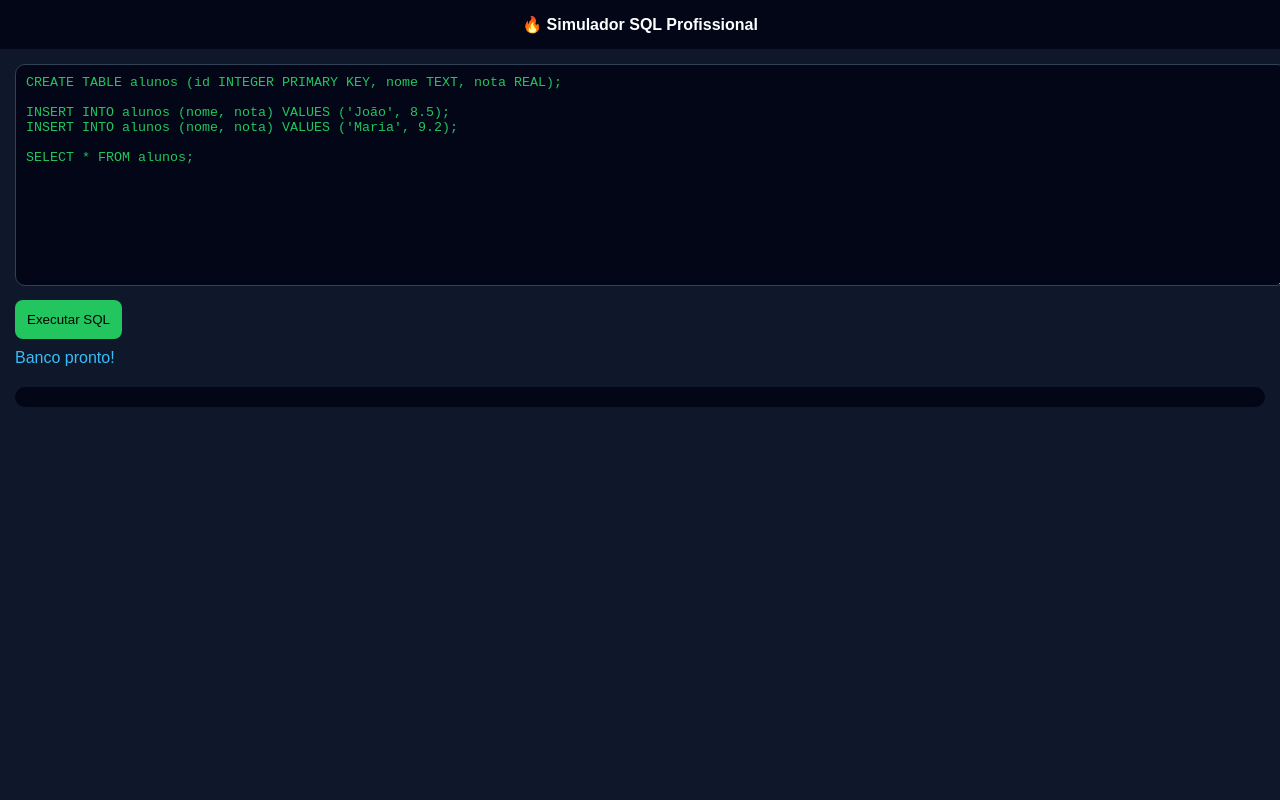
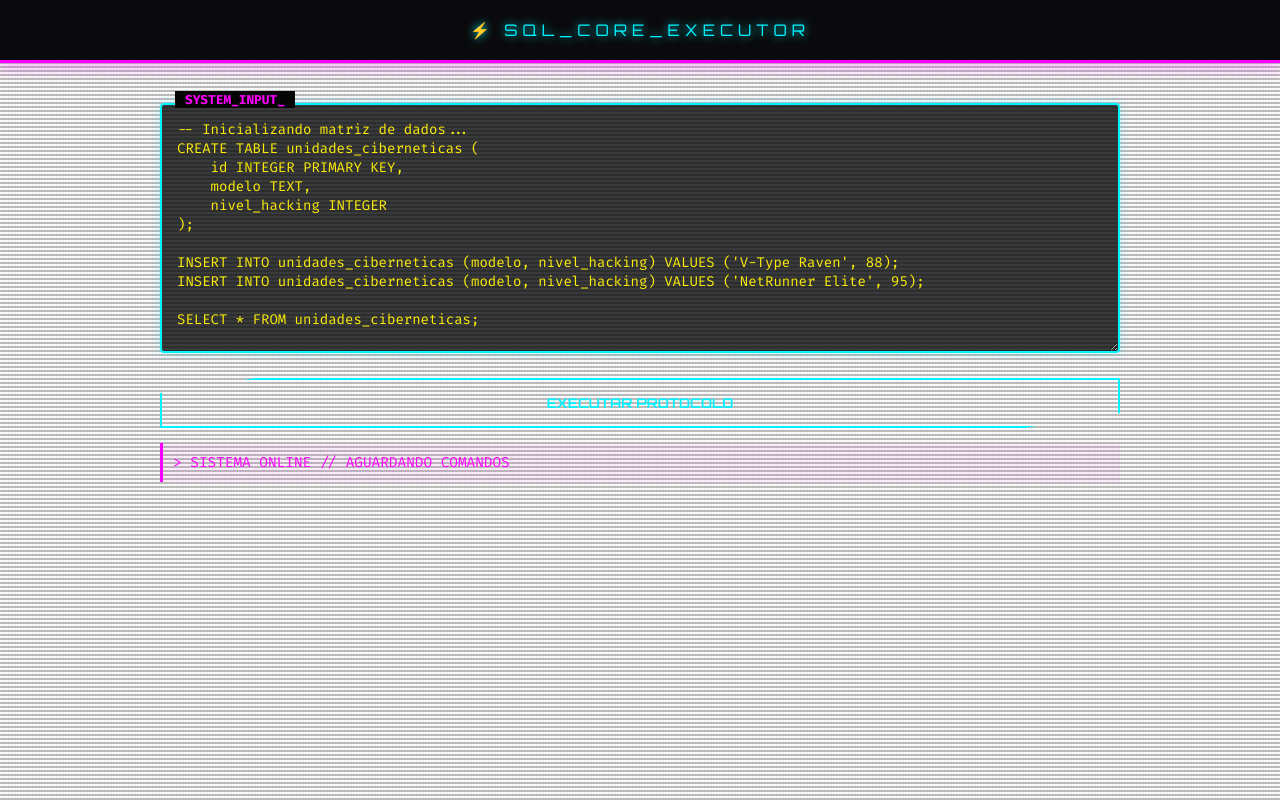
Before and after one commit to leostudioshop1/eetepa, a website: page sqlcienciadados.html in a window 1280 px wide. Drawn offline with nearby package versions, Linux system fonts and the light colour scheme.

Commit message:
Update sqlcienciadados.html

```diff
--- a/sqlcienciadados.html
+++ b/sqlcienciadados.html
@@ -2,62 +2,207 @@
 <html lang="pt-br">
 <head>
     <meta charset="UTF-8">
-<title>Simulador SQL Profissional</title>
+    <title>TERMINAL SQL // CYBERPUNK</title>
     <meta name="viewport" content="width=device-width, initial-scale=1.0">
 
+    <!-- SQL.js Library -->
     <script src="https://cdnjs.cloudflare.com/ajax/libs/sql.js/1.8.0/sql-wasm.js"></script>
+    <!-- Google Fonts for Cyberpunk vibe -->
+    <link href="https://fonts.googleapis.com/css2?family=Fira+Code:wght@400;700&family=Orbitron:wght@400;700&display=swap" rel="stylesheet">
 
     <style>
-  body { font-family: Arial; background:#0f172a; color:#fff; margin:0;}
-  header { background:#020617; padding:15px; text-align:center; font-weight:bold;}
-  .container { padding:15px; }
+        :root {
+            --bg-color: #050505;
+            --panel-bg: #0a0a0c;
+            --neon-cyan: #00f3ff;
+            --neon-magenta: #ff00ff;
+            --neon-yellow: #fcee0a;
+            --text-color: #e0e0e0;
+            --border-glow: 0 0 10px rgba(0, 243, 255, 0.3);
+        }
+
+        * { box-sizing: border-box; }
+
+        body {
+            font-family: 'Fira Code', monospace;
+            background-color: var(--bg-color);
+            color: var(--text-color);
+            margin: 0;
+            padding: 0;
+            overflow-x: hidden;
+            /* Efeito de Scanlines */
+            background: linear-gradient(rgba(18, 16, 16, 0) 50%, rgba(0, 0, 0, 0.25) 50%),
+                        linear-gradient(90deg, rgba(255, 0, 0, 0.06), rgba(0, 255, 0, 0.02), rgba(0, 0, 255, 0.06));
+            background-size: 100% 4px, 3px 100%;
+        }
+
+        header {
+            background: var(--panel-bg);
+            padding: 20px;
+            text-align: center;
+            font-family: 'Orbitron', sans-serif;
+            text-transform: uppercase;
+            letter-spacing: 5px;
+            color: var(--neon-cyan);
+            border-bottom: 3px solid var(--neon-magenta);
+            box-shadow: 0 4px 15px rgba(255, 0, 255, 0.3);
+            text-shadow: 0 0 10px var(--neon-cyan);
+        }
+
+        .container {
+            max-width: 1000px;
+            margin: 20px auto;
+            padding: 20px;
+        }
+
+        .editor-container {
+            position: relative;
+            margin-bottom: 20px;
+        }
+
+        .editor-container::before {
+            content: "SYSTEM_INPUT_";
+            position: absolute;
+            top: -12px;
+            left: 15px;
+            background: var(--bg-color);
+            padding: 0 10px;
+            color: var(--neon-magenta);
+            font-size: 0.8rem;
+            font-weight: bold;
+        }
+
         textarea {
-    width:100%; height:200px; background:#020617; color:#22c55e;
-    border:1px solid #334155; border-radius:10px; padding:10px;
-    font-family:monospace;
+            width: 100%;
+            height: 250px;
+            background: rgba(10, 10, 12, 0.8);
+            color: var(--neon-yellow);
+            border: 2px solid var(--neon-cyan);
+            border-radius: 4px;
+            padding: 15px;
+            font-family: 'Fira Code', monospace;
+            font-size: 14px;
+            outline: none;
+            box-shadow: var(--border-glow);
+            resize: vertical;
         }
+
         button {
-    margin-top:10px; padding:12px; background:#22c55e;
-    border:none; border-radius:8px; cursor:pointer;
+            width: 100%;
+            padding: 15px;
+            background: transparent;
+            color: var(--neon-cyan);
+            border: 2px solid var(--neon-cyan);
+            font-family: 'Orbitron', sans-serif;
+            font-weight: bold;
+            cursor: pointer;
+            text-transform: uppercase;
+            transition: 0.3s;
+            position: relative;
+            overflow: hidden;
+            clip-path: polygon(10% 0, 100% 0, 100% 70%, 90% 100%, 0 100%, 0 30%);
         }
-  .output { margin-top:20px; background:#020617; padding:10px; border-radius:10px;}
-  table { width:100%; border-collapse:collapse; }
-  th, td { border:1px solid #334155; padding:8px; }
-  th { background:#1e293b; }
-  .status { margin-top:10px; color:#38bdf8;}
+
+        button:hover {
+            background: var(--neon-cyan);
+            color: #000;
+            box-shadow: 0 0 20px var(--neon-cyan);
+        }
+
+        .status {
+            margin: 15px 0;
+            padding: 10px;
+            font-size: 0.9rem;
+            color: var(--neon-magenta);
+            border-left: 3px solid var(--neon-magenta);
+            background: rgba(255, 0, 255, 0.05);
+        }
+
+        .output-container {
+            margin-top: 30px;
+            overflow-x: auto; /* Garante responsividade na tabela */
+        }
+
+        table {
+            width: 100%;
+            border-collapse: collapse;
+            background: rgba(0, 243, 255, 0.02);
+            border: 1px solid rgba(0, 243, 255, 0.2);
+        }
+
+        th {
+            background: rgba(0, 243, 255, 0.1);
+            color: var(--neon-cyan);
+            text-transform: uppercase;
+            font-size: 0.8rem;
+            padding: 12px;
+            text-align: left;
+            border-bottom: 2px solid var(--neon-cyan);
+        }
+
+        td {
+            padding: 10px;
+            border-bottom: 1px solid rgba(0, 243, 255, 0.1);
+            font-size: 14px;
+        }
+
+        tr:hover {
+            background: rgba(255, 255, 255, 0.05);
+        }
+
+        /* Custom Scrollbar */
+        ::-webkit-scrollbar { width: 8px; }
+        ::-webkit-scrollbar-track { background: var(--bg-color); }
+        ::-webkit-scrollbar-thumb { background: var(--neon-magenta); }
+
+        @media (max-width: 600px) {
+            header { font-size: 1.2rem; letter-spacing: 2px; }
+            .container { padding: 10px; }
+            textarea { height: 180px; }
+        }
     </style>
 </head>
 
 <body>
 
-<header>🔥 Simulador SQL Profissional</header>
+<header>⚡ SQL_CORE_EXECUTOR</header>
 
 <div class="container">
 
+    <div class="editor-container">
 <textarea id="sql">
-CREATE TABLE alunos (id INTEGER PRIMARY KEY, nome TEXT, nota REAL);
+-- Inicializando matriz de dados...
+CREATE TABLE unidades_ciberneticas (
+    id INTEGER PRIMARY KEY,
+    modelo TEXT,
+    nivel_hacking INTEGER
+);
 
-INSERT INTO alunos (nome, nota) VALUES ('João', 8.5);
-INSERT INTO alunos (nome, nota) VALUES ('Maria', 9.2);
+INSERT INTO unidades_ciberneticas (modelo, nivel_hacking) VALUES ('V-Type Raven', 88);
+INSERT INTO unidades_ciberneticas (modelo, nivel_hacking) VALUES ('NetRunner Elite', 95);
 
-SELECT * FROM alunos;
-</textarea>
+SELECT * FROM unidades_ciberneticas;</textarea>
+    </div>
 
-<button onclick="executar()">Executar SQL</button>
+    <button onclick="executar()">Executar Protocolo</button>
 
-<div class="status" id="status"></div>
-<div class="output" id="resultado"></div>
+    <div class="status" id="status">Iniciando sistema...</div>
+
+    <div class="output-container" id="resultado"></div>
 
 </div>
 
 <script>
 let db;
 
+// Inicialização com tratamento de erro
 initSqlJs({
     locateFile: file => `https://cdnjs.cloudflare.com/ajax/libs/sql.js/1.8.0/${file}`
 }).then(SQL => {
     db = new SQL.Database();
-  document.getElementById("status").innerText = "Banco pronto!";
+    document.getElementById("status").innerText = "> SISTEMA ONLINE // AGUARDANDO COMANDOS";
+}).catch(err => {
+    document.getElementById("status").innerText = "> FALHA NO NÚCLEO: " + err.message;
 });
 
 function executar() {
@@ -67,17 +212,17 @@ function executar() {
     const resultadoDiv = document.getElementById("resultado");
     resultadoDiv.innerHTML = "";
 
+    document.getElementById("status").innerText = "> PROCESSANDO REQUISIÇÃO...";
+
     try {
         comandos.forEach(cmd => {
-
             if (cmd.toLowerCase().startsWith("select")) {
                 const res = db.exec(cmd);
 
                 res.forEach(r => {
-          let html = "<table><tr>";
-
+                    let html = "<table><thead><tr>";
                     r.columns.forEach(col => html += `<th>${col}</th>`);
-          html += "</tr>";
+                    html += "</tr></thead><tbody>";
 
                     r.values.forEach(linha => {
                         html += "<tr>";
@@ -85,20 +230,18 @@ function executar() {
                         html += "</tr>";
                     });
 
-          html += "</table><br>";
+                    html += "</tbody></table><br>";
                     resultadoDiv.innerHTML += html;
                 });
-
             } else {
-        db.run(cmd); // INSERT, UPDATE, DELETE, CREATE
+                db.run(cmd);
             }
-
         });
 
-    document.getElementById("status").innerText = "Todos os comandos executados!";
+        document.getElementById("status").innerText = "> SUCESSO: OPERAÇÃO CONCLUÍDA.";
 
     } catch (e) {
-    document.getElementById("status").innerText = "Erro: " + e.message;
+        document.getElementById("status").innerText = "> ERRO CRÍTICO: " + e.message.toUpperCase();
     }
 }
 </script>
```
Lines whose indentation alone changed are shown as unchanged.
